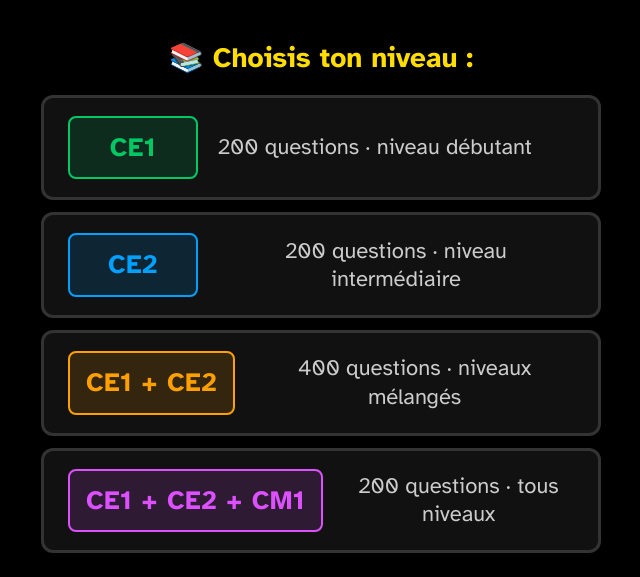
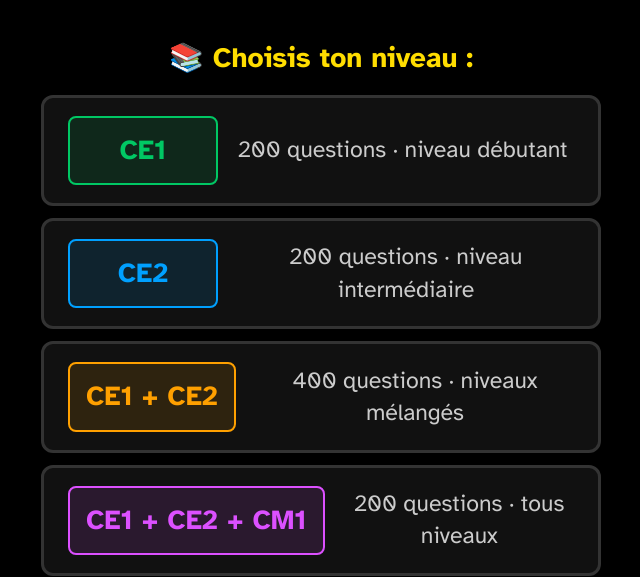
Before and after one commit to ctricaud/logique, a website: page index.html in a window 1280 px wide. Shown: the part 234-811 px from the top of the page, without its empty margins (319-959 px from the left). Drawn offline with Linux system fonts and the light colour scheme.

Commit message:
Visibilité accueil

```diff
--- a/index.html
+++ b/index.html
@@ -5,7 +5,92 @@
   <meta name="viewport" content="width=device-width, initial-scale=1.0" />
   <title>Jeu de Logique</title>
   <link rel="stylesheet" href="style.css" />
-  <link rel="stylesheet" href="style_ajout.css" />
+  <style>
+    /* ── Sélecteur de banque ── */
+    .banque-section {
+      margin-bottom: 32px;
+    }
+    .banque-label {
+      font-size: var(--font-size-lg);
+      font-weight: 700;
+      color: var(--accent);
+      margin-bottom: 16px;
+      text-align: center;
+    }
+    .banque-item input[type="radio"] {
+      position: absolute;
+      opacity: 0;
+      width: 0;
+      height: 0;
+    }
+    .banque-liste {
+      display: flex;
+      flex-direction: column;
+      gap: 12px;
+      max-width: 560px;
+      margin: 0 auto 8px;
+    }
+    .banque-item {
+      cursor: pointer;
+      display: block;
+    }
+    .banque-card {
+      display: flex;
+      align-items: center;
+      gap: 20px;
+      padding: 18px 24px;
+      background: #111111;
+      border: 3px solid #333333;
+      border-radius: 12px;
+      transition: border-color 0.15s, background 0.15s, transform 0.1s;
+      user-select: none;
+    }
+    .banque-item:hover .banque-card {
+      border-color: #ffdd00;
+      background: #1a1a1a;
+      transform: translateX(6px);
+    }
+    .banque-item input[type="radio"]:checked + .banque-card {
+      border-color: #ffdd00;
+      background: rgba(255, 221, 0, 0.07);
+      transform: translateX(6px);
+    }
+    .banque-badge {
+      display: inline-flex;
+      align-items: center;
+      justify-content: center;
+      min-width: 150px;
+      padding: 12px 16px;
+      border-radius: 8px;
+      font-size: 1.25rem;
+      font-weight: 700;
+      text-align: center;
+      flex-shrink: 0;
+    }
+    .ce1-badge  { background: rgba(0,200,100,0.12); border: 2px solid #00c864; color: #00c864; }
+    .ce2-badge  { background: rgba(0,160,255,0.12); border: 2px solid #00a0ff; color: #00a0ff; }
+    .mix-badge  { background: rgba(255,160,0,0.12); border: 2px solid #ffa000; color: #ffa000; }
+    .cm1-badge  { background: rgba(220,80,255,0.12); border: 2px solid #dc50ff; color: #dc50ff; }
+    .banque-desc {
+      font-size: 1.05rem;
+      color: #cccccc;
+      line-height: 1.4;
+    }
+    #btn-start:disabled {
+      opacity: 0.3;
+      cursor: not-allowed;
+      transform: none !important;
+    }
+    #btn-start:disabled:hover {
+      background: transparent;
+      color: #ffdd00;
+    }
+    @media (max-width: 500px) {
+      .banque-card { padding: 14px 16px; gap: 12px; }
+      .banque-badge { min-width: 110px; font-size: 1rem; padding: 10px 10px; }
+      .banque-desc { font-size: 0.9rem; }
+    }
+  </style>
 </head>
 <body>
 
@@ -20,7 +105,6 @@
     <!-- Sélecteur de banque -->
     <div class="banque-section">
       <p class="banque-label">📚 Choisis ton niveau :</p>
-
       <div class="banque-liste">
 
         <label class="banque-item">
```
